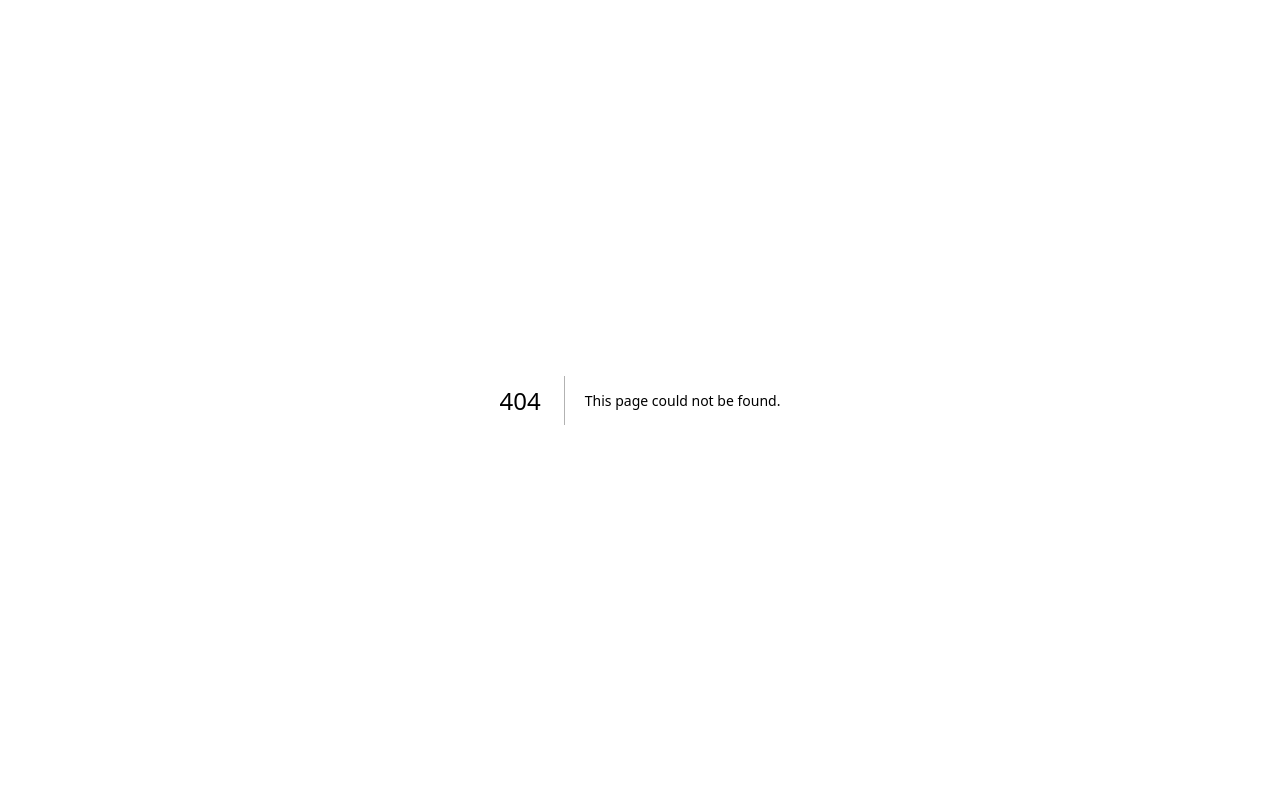
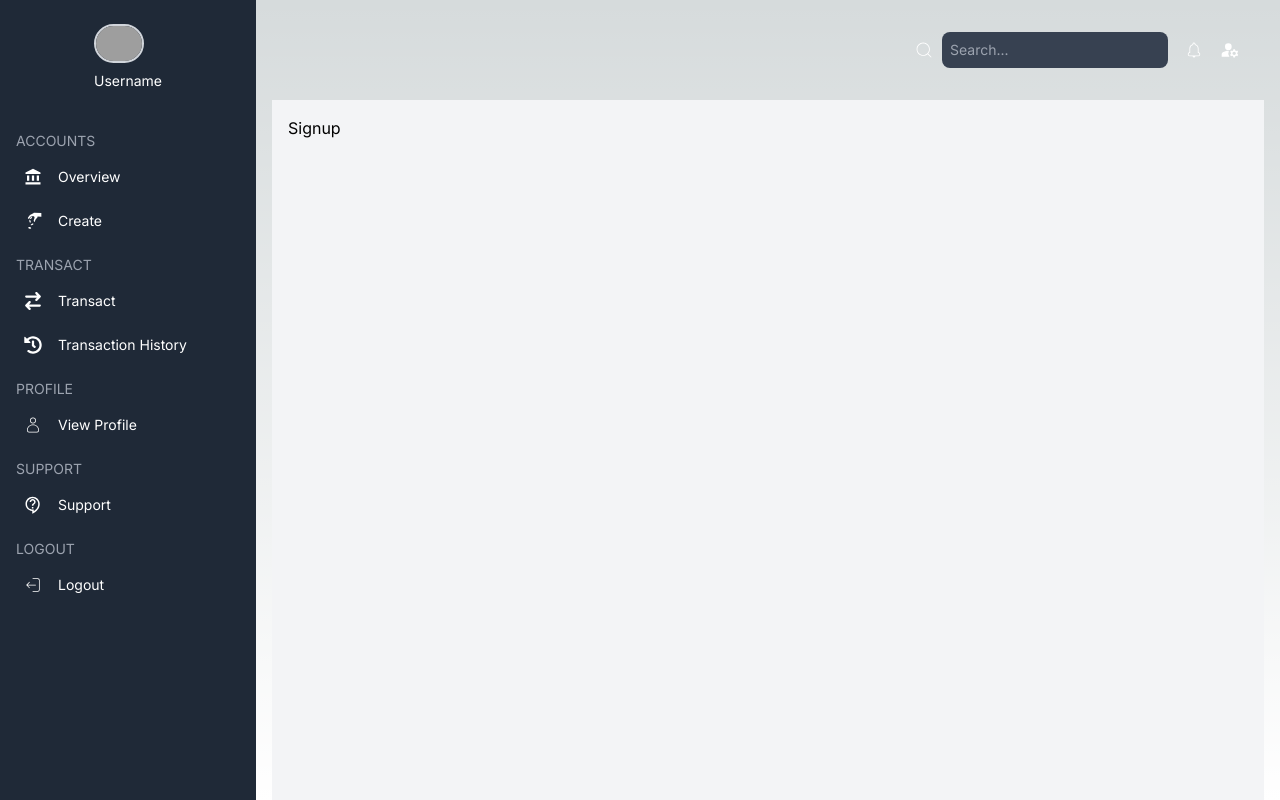
Before and after one commit to clementmw/bank_system_backend, a Next.js app in the folder bank_system_2.0/: page /dashboard/signup in a window 1280 px wide. Before the commit this address had no page. Built offline with nearby package versions, Linux system fonts and the light colour scheme; grey boxes are pictures that could not be loaded.

Commit message:
signup page

```diff
--- /dev/null
+++ b/bank_system_2.0/src/app/dashboard/(auth)/signup/page.tsx
@@ -0,0 +1,7 @@
+export default function Signup(){
+    return(
+        <div>
+            <h1>Signup</h1>
+        </div>
+    )
+}
```
